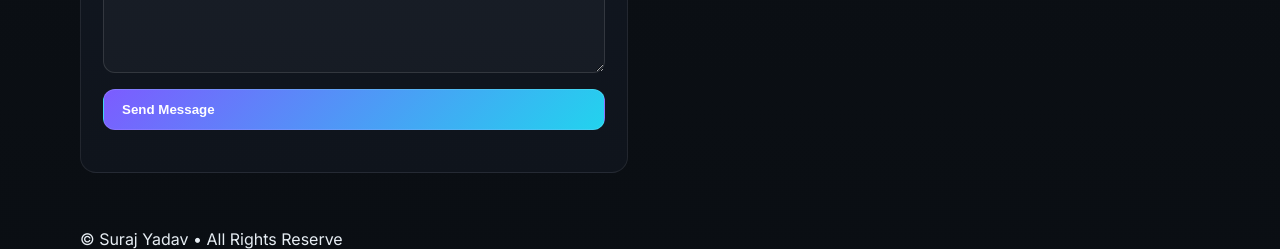
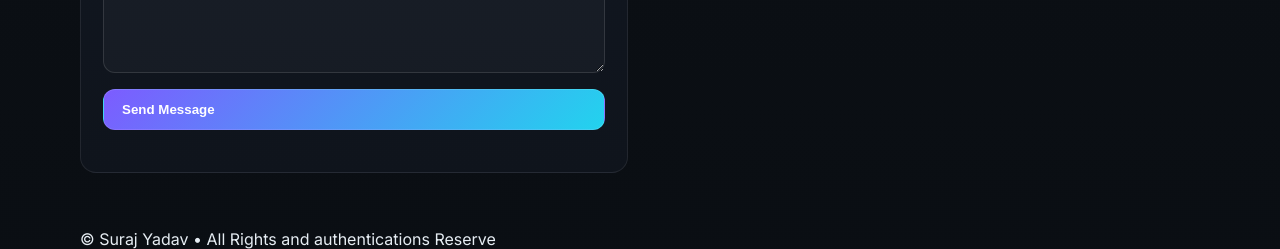
Before and after one commit to suraj200329/SurajPortfolio, a plain HTML site: page index.html in a window 1280 px wide. Shown: the part 2067-2316 px from the top of the page. Drawn offline with Linux system fonts and the light colour scheme.

Commit message:
Update index.html

```diff
--- a/index.html
+++ b/index.html
@@ -169,7 +169,7 @@
   </main>
 
   <footer>
-    <div class="container">© <span id="y"></span> Suraj Yadav • All Rights Reserve</div>
+    <div class="container">© <span id="y"></span> Suraj Yadav • All Rights and authentications Reserve</div>
   </footer>
 </body>
 </html>
```
